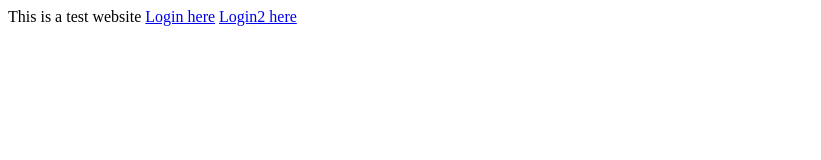
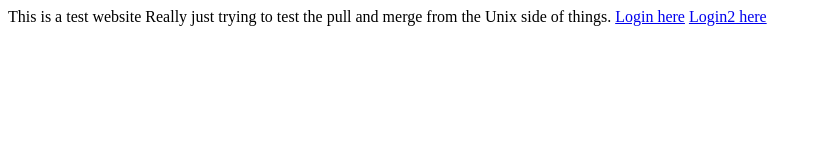
Before and after one commit to mathew99/Agenda, a plain HTML site: page index.html in a window 1280 px wide. Shown: the whole page, without its empty margins (0-821 px from the left). Drawn offline with Linux system fonts and the light colour scheme.

Commit message:
Update index.html

```diff
--- a/index.html
+++ b/index.html
@@ -1,6 +1,7 @@
 <html>
 
 <head>This is a test website</head>
+  <body>Really just trying to test the pull and merge from the Unix side of things.</body>
 
 
 
```
